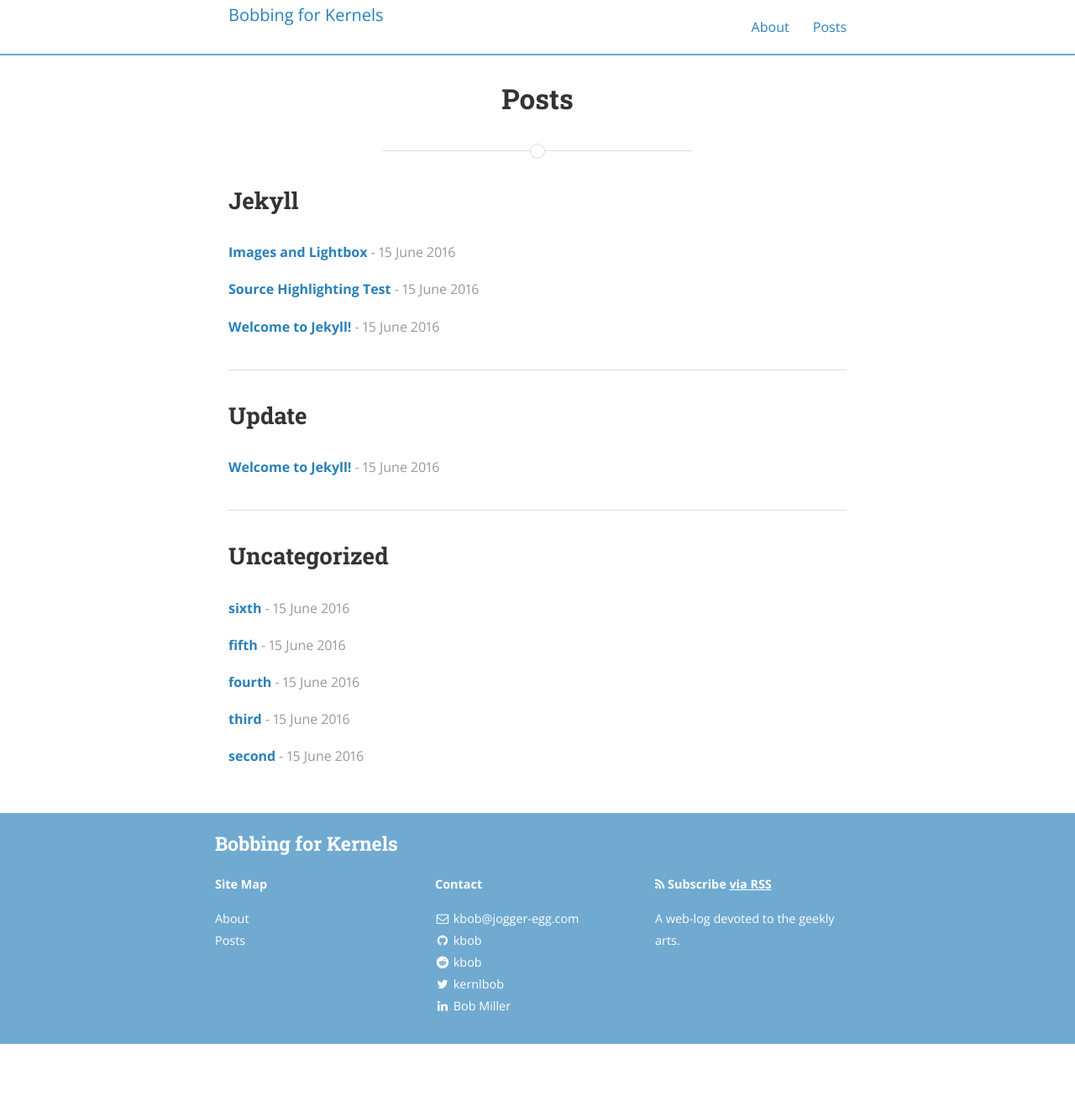
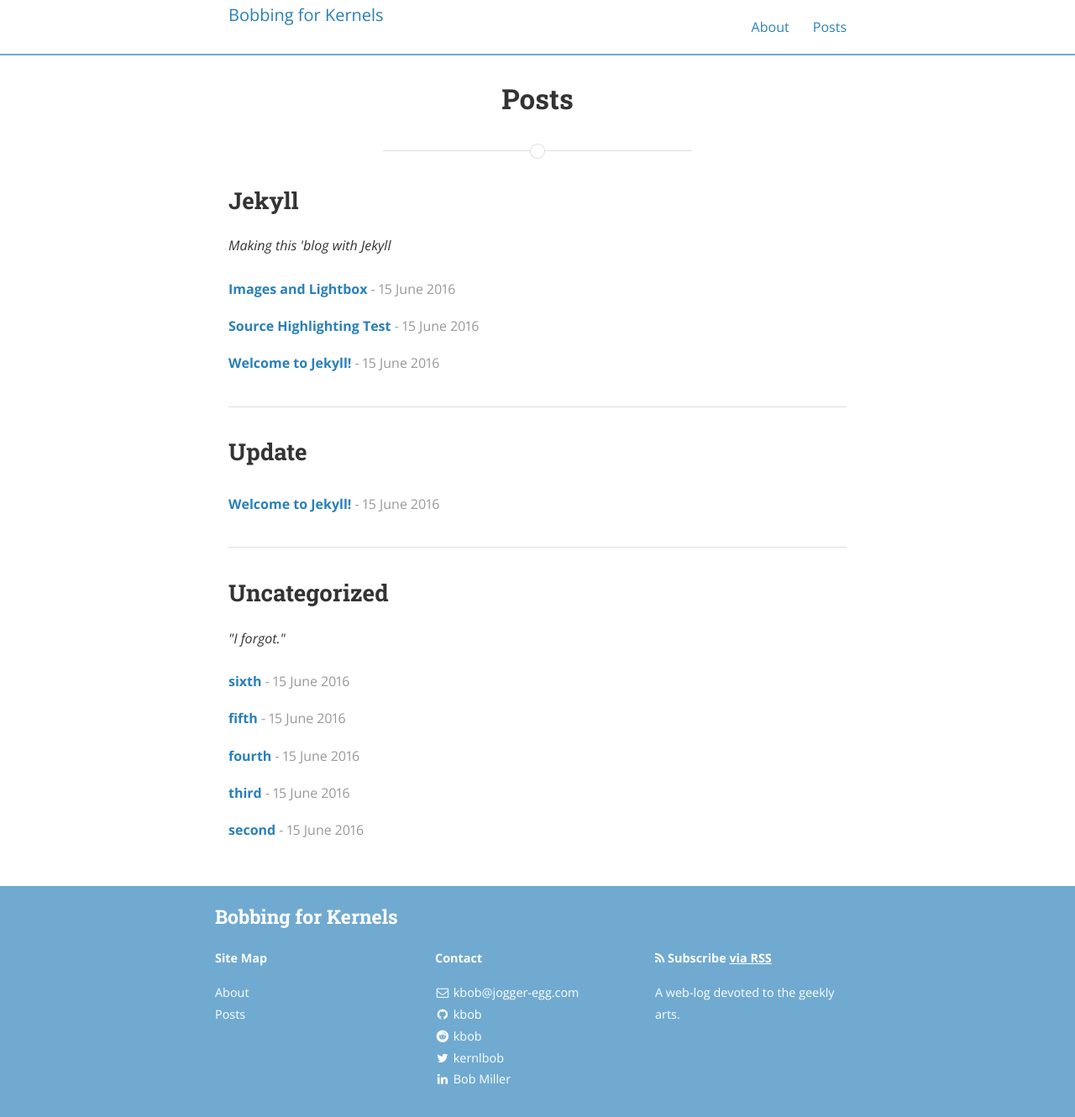
Before and after one commit to kbob/kbob.github.io, a Jekyll site: the page built from posts.html, in a window 1280 px wide. Shown: the whole page at 84% size. Built offline with Jekyll 4.4.1, drawn with Linux system fonts in a browser that asks for light colours; before the commit the page ends 1243 px from its top, so only the background shows below that.

Commit message:
Added category descriptions in _data/categories.yaml.

```diff
--- /dev/null
+++ b/_data/categories.yaml
@@ -0,0 +1,5 @@
+- name: jekyll
+  description: "Making this 'blog with Jekyll"
+
+- name: uncategorized
+  description: "\"I forgot.\""
--- a/posts.html
+++ b/posts.html
@@ -7,11 +7,18 @@ permalink: /posts/
 {% for category in site.categories %}
   {% capture cat %}{{ category | first }}{% endcapture %}
   <h2>{{ cat | capitalize }}</h2>
+  {% for cat2 in site.data.categories %}
+    {% if cat2.name == cat %}
+      <p class="desc"><em>{{ cat2.description }}</em></p>
+    {% endif %}
+  {% endfor %}
+<!--
   {% for desc in site.descriptions %}
     {% if desc.cat == cat %}
       <p class="desc"><em>{{ desc.desc }}</em></p>
     {% endif %}
   {% endfor %}
+-->
   <ul class="posts-list">
   {% for post in site.categories[cat] %}
     <li>
```
Also changed, not shown: README.md.
